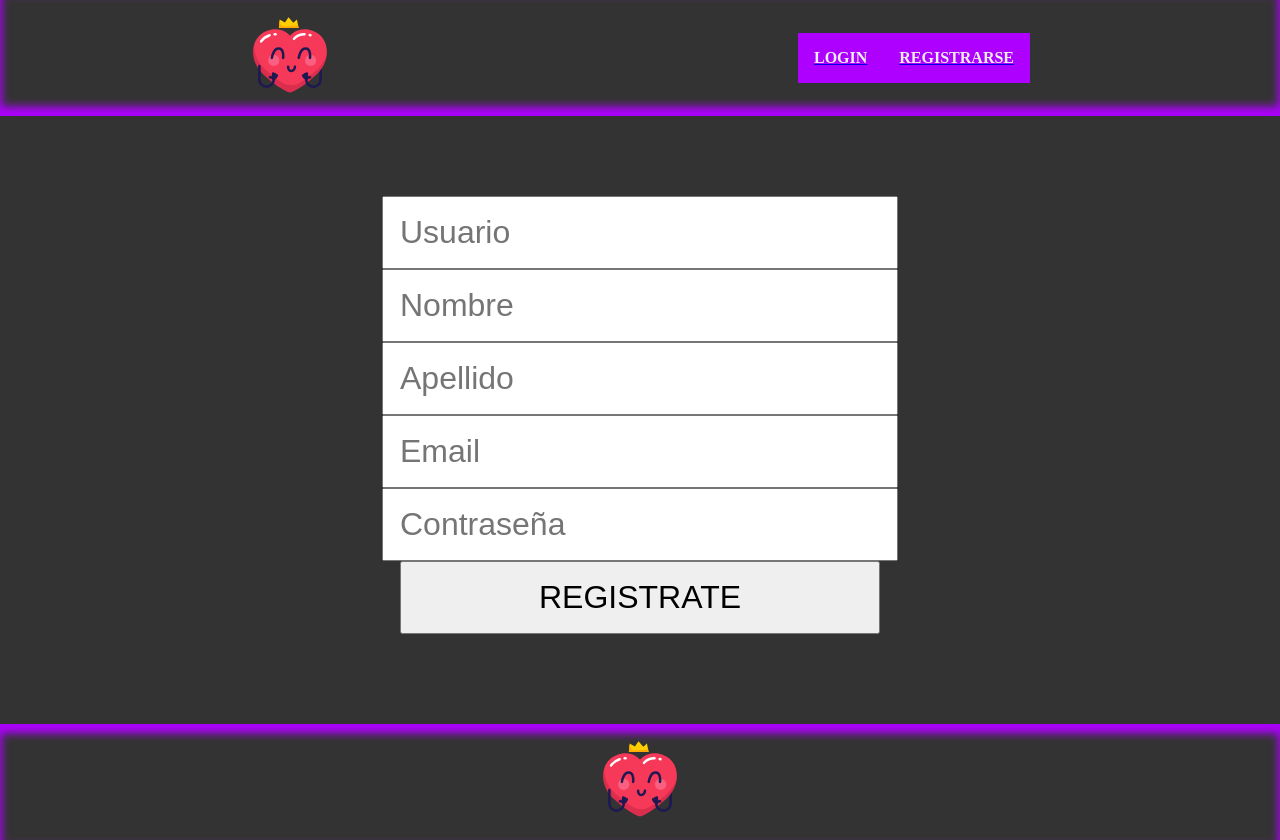
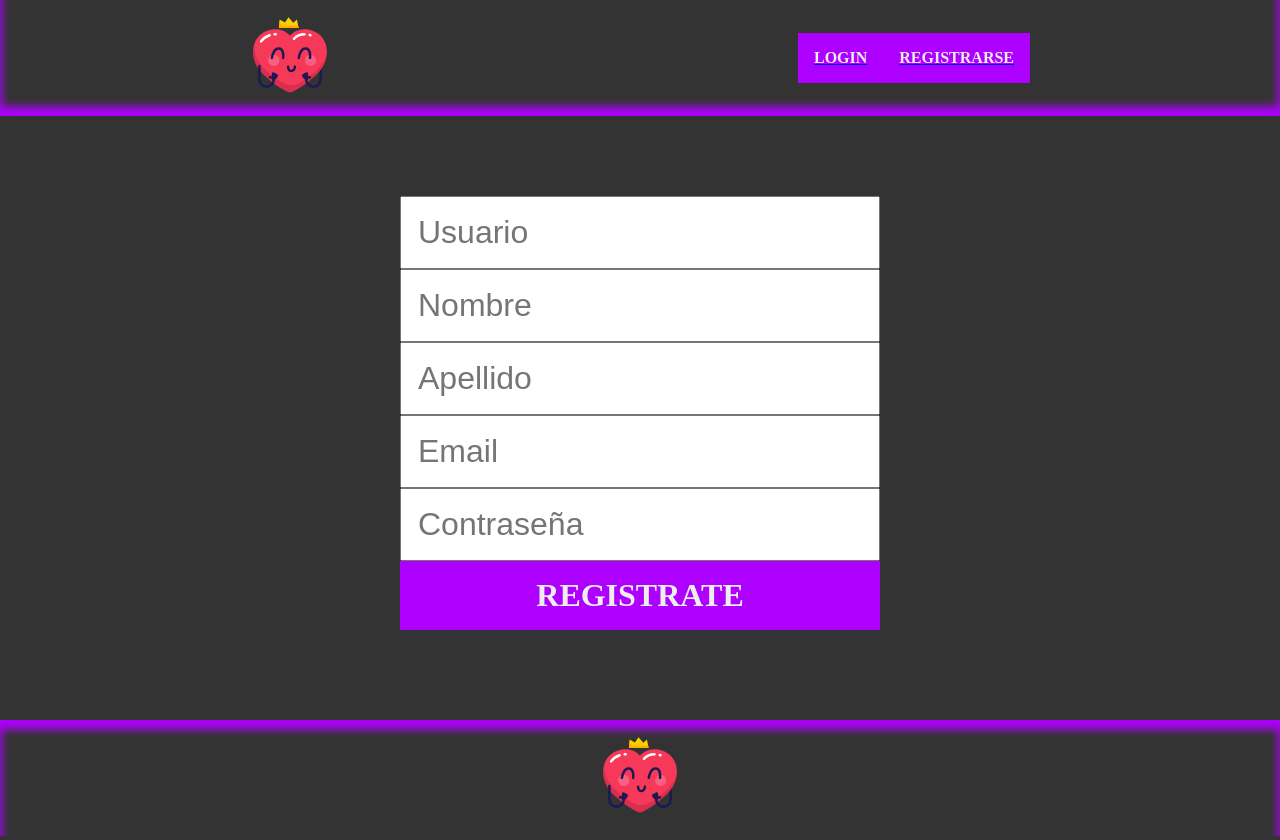
Before and after one commit to KevinFrutos/SocialEmote-Front, a React (Vite) app: page /register in a window 1280 px wide. Built offline with nearby package versions, Linux system fonts and the light colour scheme.

Commit message:
Componentizados los inputs de los formularios de login y registro

```diff
--- a/package.json
+++ b/package.json
@@ -9,6 +9,7 @@
   },
   "dependencies": {
     "react": "^17.0.2",
+    "react-cookie": "^4.1.1",
     "react-dom": "^17.0.2",
     "react-router-dom": "^6.2.2"
   },
--- a/src/components/Button.jsx
+++ b/src/components/Button.jsx
@@ -1,9 +1,11 @@
 import css from "./Button.module.css";
 
-const Button = ({ buttonName, buttonClass = css.default }) => {
+const Button = ({ buttonName, buttonClass, clickHandler }) => {
 	return (
 		<>
-			<p className={buttonClass}>{buttonName}</p>
+			<p className={`${css.default} ${buttonClass}`} onClick={clickHandler}>
+				{buttonName}
+			</p>
 		</>
 	);
 };
--- a/src/components/Button.module.css
+++ b/src/components/Button.module.css
@@ -1,4 +1,5 @@
 .default {
+	margin: 0;
 	padding: 1em;
 	font-weight: bold;
 	color: var(--second-color);
--- a/src/components/Header.jsx
+++ b/src/components/Header.jsx
@@ -6,12 +6,15 @@ import logoPath from "../assets/img/icon.svg";
 
 //IMPORTS
 import { Link } from "react-router-dom";
+//import { useCookies } from "react-cookie";
 
 //COMPONENTS
 import Button from "./Button";
 import ImageLink from "./ImageLink";
 
 const Header = () => {
+	//const [isLogged] = useCookies(["isLogged"]);
+
 	const logout = async () => {
 		try {
 			const respuesta = await fetch("http://localhost:9000/user/logout", {
@@ -24,19 +27,25 @@ const Header = () => {
 		}
 	};
 
+	//console.log(isLogged);
+
 	return (
 		<header className={css.headerContainer}>
 			<Link to='/'>
 				<ImageLink logoPath={logoPath} />
 			</Link>
 			<div className={css.menuContainer}>
+				{!document.cookie.includes("isLogged=true") && (
 					<Link to='/login'>
 						<Button buttonName='LOGIN' />
 					</Link>
+				)}
+				{!document.cookie.includes("isLogged=true") && (
 					<Link to='/register'>
 						<Button buttonName='REGISTRARSE' />
 					</Link>
-				{/* <Button buttonName='LOGOUT' onClick={() => logout()} /> */}
+				)}
+				{document.cookie.includes("isLogged=true") && <Button buttonName='LOGOUT' clickHandler={logout} />}
 			</div>
 		</header>
 	);
--- a/src/components/Input.jsx
+++ b/src/components/Input.jsx
@@ -1,22 +1,16 @@
 //CSS
 import css from "./Input.module.css";
 
-//IMPORTS
-import { useState } from "react";
-
-const Input = ({labelName, forName, placeholderText}) => {
-	const [name, setName] = useState("");
-
+const Input = ({ labelName, forName, placeholderText, onChangeHandler, isPassword }) => {
 	return (
-		<span>
-			<label htmlFor={forName}>{labelName}</label>
-			<input
-				type='text'
-				name={forName}
-				onChange={event => setName(event.target.value)}
-				placeholder={placeholderText}
-			/>
-		</span>
+		<>
+			<label className={css.labelInput} htmlFor={forName}>{labelName}</label>
+			{isPassword === "true" ? (
+				<input type='password' className={css.inputClass} name={forName} onChange={onChangeHandler} placeholder={placeholderText} />
+			) : (
+				<input type='text' className={css.inputClass} name={forName} onChange={onChangeHandler} placeholder={placeholderText} />
+			)}
+		</>
 	);
 };
 
--- a/src/components/Input.module.css
+++ b/src/components/Input.module.css
@@ -0,0 +1,9 @@
+.labelInput {
+	display: none;
+}
+
+.inputClass {
+	width: 100%;
+	padding: 0.5em;
+	font-size: 2em;
+}
--- a/src/components/pages/Login.jsx
+++ b/src/components/pages/Login.jsx
@@ -3,6 +3,10 @@ import css from "./Login.module.css";
 
 //IMPORTS
 import { useState } from "react";
+
+//COMPONENTS
+import Input from "../Input";
+import Button from "../Button";
 
 const Login = () => {
 	//LOGIN VARIABLES
@@ -36,18 +40,20 @@ const Login = () => {
 	return (
 		<section className={css.container}>
 			<article className={css.articleContainer}>
-				<label htmlFor='user'>Usuario</label>
-				<input type='text' name='user' onChange={event => setUser(event.target.value)} placeholder='Usuario' />
-				<label htmlFor='passwd'>Contraseña</label>
-				<input
-					type='password'
-					name='passwd'
-					onChange={event => setPasswd(event.target.value)}
-					placeholder='Contraseña'
+				<Input
+					labelName='Usuario'
+					forName='user'
+					placeholderText='Usuario'
+					onChangeHandler={e => setUser(e.target.value)}
 				/>
-				<button type='submit' onClick={() => login()}>
-					LOGIN
-				</button>
+				<Input
+					labelName='Contraseña'
+					forName='passwd'
+					placeholderText='Contraseña'
+					onChangeHandler={e => setPasswd(e.target.value)}
+					isPassword='true'
+				/>
+				<Button buttonClass={css.submitButton} buttonName='LOGIN' clickHandler={login} />
 			</article>
 			<p className={css.successMessage}>{successMessage}</p>
 			<p className={css.errorMessage}>{errorMessage}</p>
--- a/src/components/pages/Login.module.css
+++ b/src/components/pages/Login.module.css
@@ -7,20 +7,11 @@
 }
 
 .articleContainer {
-	display: flex;
-	flex-direction: column;
-	align-items: center;
-	justify-content: center;
 	width: 30rem;
 }
 
-label {
-	display: none;
-}
-
-input,
-button {
-	width: 100%;
+.submitButton {
+	text-align: center;
 	padding: 0.5em;
 	font-size: 2em;
 }
--- a/src/components/pages/Register.jsx
+++ b/src/components/pages/Register.jsx
@@ -3,6 +3,10 @@ import css from "./Register.module.css";
 
 //IMPORTS
 import { useState } from "react";
+
+//COMPONENTS
+import Input from "../Input";
+import Button from "../Button";
 
 const register = () => {
 	//USER VARIABLES
@@ -41,24 +45,38 @@ const register = () => {
 	return (
 		<section className={css.container}>
 			<article className={css.articleContainer}>
-				<label htmlFor='user'>Usuario</label>
-				<input type='text' name='user' onChange={event => setUser(event.target.value)} placeholder='Usuario' />
-				<label htmlFor='name'>Nombre</label>
-				<input type='text' name='name' onChange={event => setName(event.target.value)} placeholder='Nombre' />
-				<label htmlFor='lastName'>Apellido</label>
-				<input type='text' name='lastName' onChange={event => setLastname(event.target.value)} placeholder='Apellido' />
-				<label htmlFor='email'>Email</label>
-				<input type='text' name='email' onChange={event => setEmail(event.target.value)} placeholder='Email' />
-				<label htmlFor='passwd'>Contraseña</label>
-				<input
-					type='password'
-					name='passwd'
-					onChange={event => setPasswd(event.target.value)}
-					placeholder='Contraseña'
+				<Input
+					labelName='Usuario'
+					forName='user'
+					placeholderText='Usuario'
+					onChangeHandler={e => setUser(e.target.value)}
 				/>
-				<button type='submit' onClick={() => registrarse()}>
-					REGISTRATE
-				</button>
+				<Input
+					labelName='Nombre'
+					forName='name'
+					placeholderText='Nombre'
+					onChangeHandler={e => setName(e.target.value)}
+				/>
+				<Input
+					labelName='Apellido'
+					forName='lastName'
+					placeholderText='Apellido'
+					onChangeHandler={e => setLastname(e.target.value)}
+				/>
+				<Input
+					labelName='Email'
+					forName='email'
+					placeholderText='Email'
+					onChangeHandler={e => setEmail(e.target.value)}
+				/>
+				<Input
+					labelName='Contraseña'
+					forName='passwd'
+					placeholderText='Contraseña'
+					onChangeHandler={e => setPasswd(e.target.value)}
+					isPassword='true'
+				/>
+				<Button buttonClass={css.submitButton} buttonName='REGISTRATE' clickHandler={registrarse} />
 			</article>
 			<p className={css.successMessage}>{successMessage}</p>
 			<p className={css.errorMessage}>{errorMessage}</p>
--- a/src/components/pages/Register.module.css
+++ b/src/components/pages/Register.module.css
@@ -7,20 +7,11 @@
 }
 
 .articleContainer {
-	display: flex;
-	flex-direction: column;
-	align-items: center;
-	justify-content: center;
 	width: 30rem;
 }
 
-label {
-	display: none;
-}
-
-input,
-button {
-	width: 100%;
+.submitButton {
+	text-align: center;
 	padding: 0.5em;
 	font-size: 2em;
 }
--- a/src/index.css
+++ b/src/index.css
@@ -3,8 +3,18 @@
 	--text-color: #333333;
 	--first-color: #ae00ff;
 	--second-color: #eeeeee;
-	--error-color: #FF0000;
-	--success-color: #00FF00;
+	--error-color: #ff0000;
+	--success-color: #00ff00;
+}
+
+html {
+	box-sizing: border-box;
+}
+
+*,
+*:before,
+*:after {
+	box-sizing: inherit;
 }
 
 body {
```
Also changed, not shown: 1 other file (tests, documents, lock files or other folders). Lines whose indentation alone changed are shown as unchanged.
